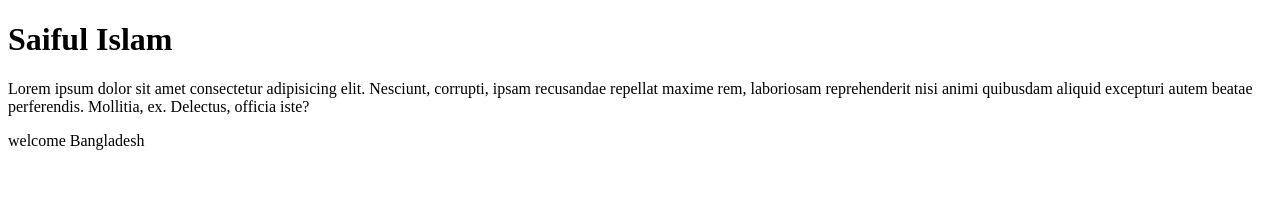
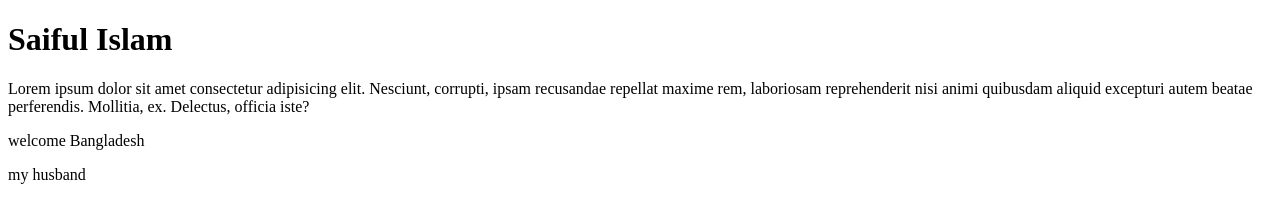
Before and after one commit to SAIFULISLAMRUBEL423/first-project, a plain HTML site: page first-project/index.html in a window 1280 px wide. Drawn offline with Linux system fonts and the light colour scheme.

Commit message:
Update index.html

```diff
--- a/first-project/index.html
+++ b/first-project/index.html
@@ -10,5 +10,6 @@
     <p>Lorem ipsum dolor sit amet consectetur adipisicing elit. Nesciunt, corrupti, ipsam recusandae repellat maxime rem,
     laboriosam reprehenderit nisi animi quibusdam aliquid excepturi autem beatae perferendis. Mollitia, ex. Delectus, officia iste?</p>
     <p>welcome Bangladesh</p>
+    <p2>my husband</p2>
 </body>
 </html>
```
